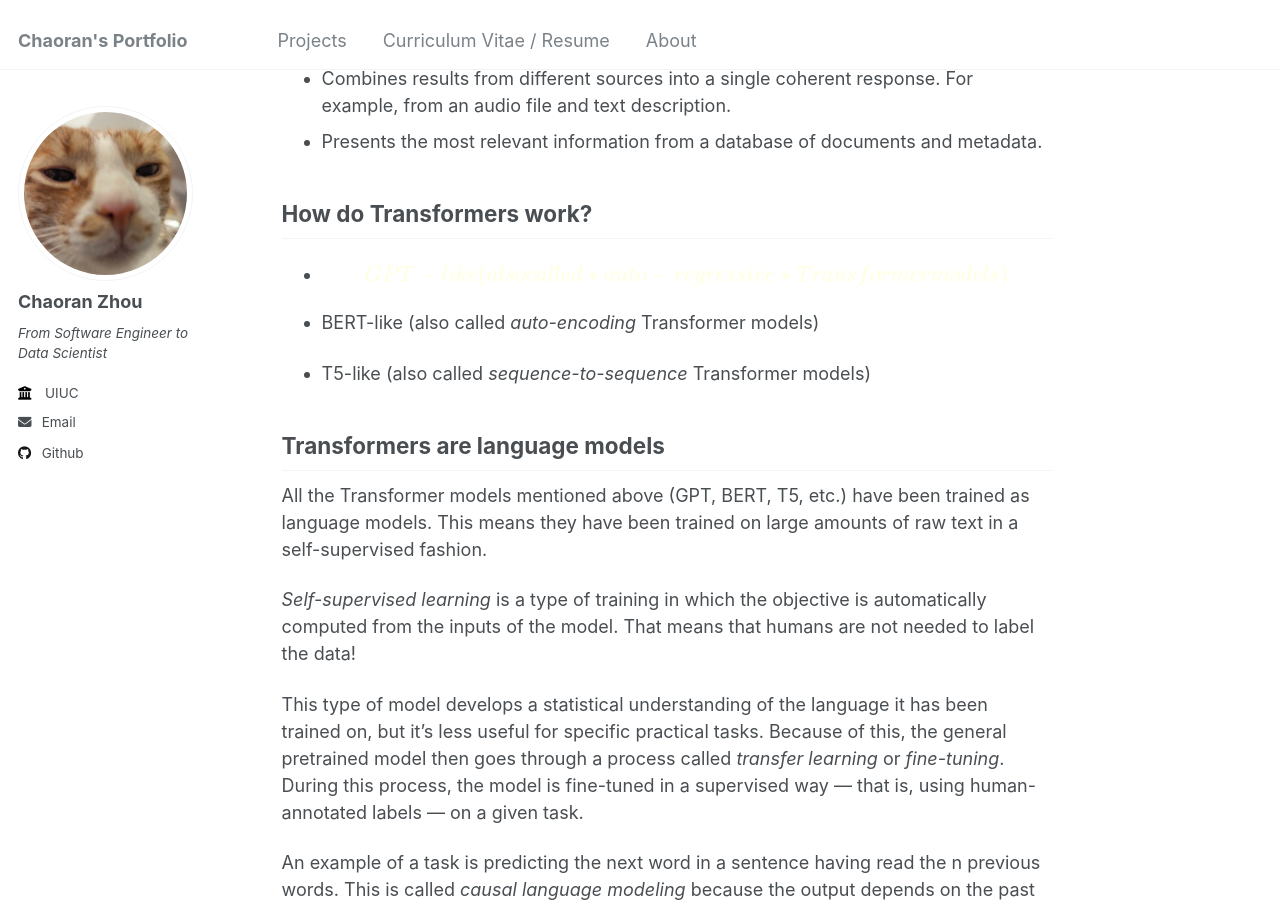
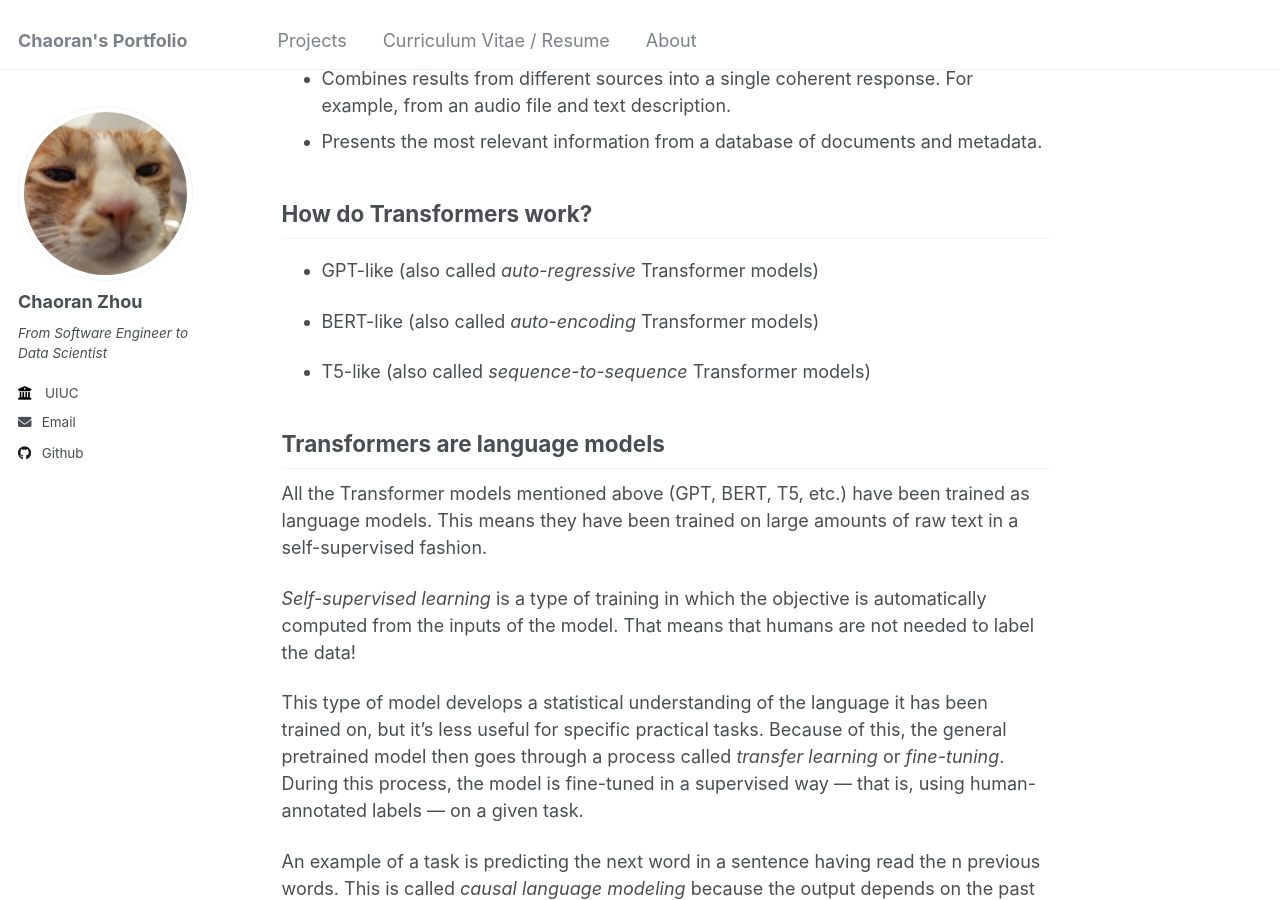
Before and after one commit to ranranrunforit/ranranrunforit.github.io, a Jekyll site: the page built from _projects/project-15.md, in a window 1280 px wide and 900 px high, scrolled down 10402 px. Built offline with Jekyll 4.4.1, drawn with Linux system fonts in a browser that asks for light colours.

Commit message:
Update project-15.md

```diff
--- a/_projects/project-15.md
+++ b/_projects/project-15.md
@@ -354,7 +354,7 @@ For example, you could build a system that:
 
 ## How do Transformers work?
 
-- $${\color{lightyellow}GPT-like (also called *auto-regressive* Transformer models)}$$
+- GPT-like (also called *auto-regressive* Transformer models)
 
 - BERT-like (also called *auto-encoding* Transformer models)
 
```
